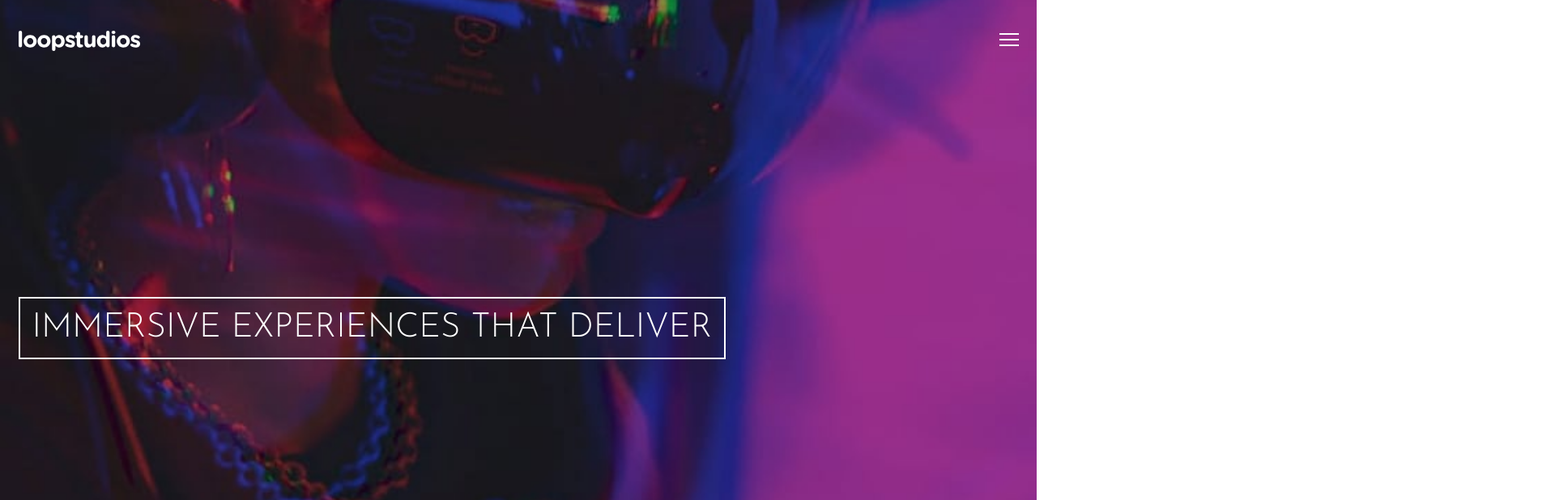
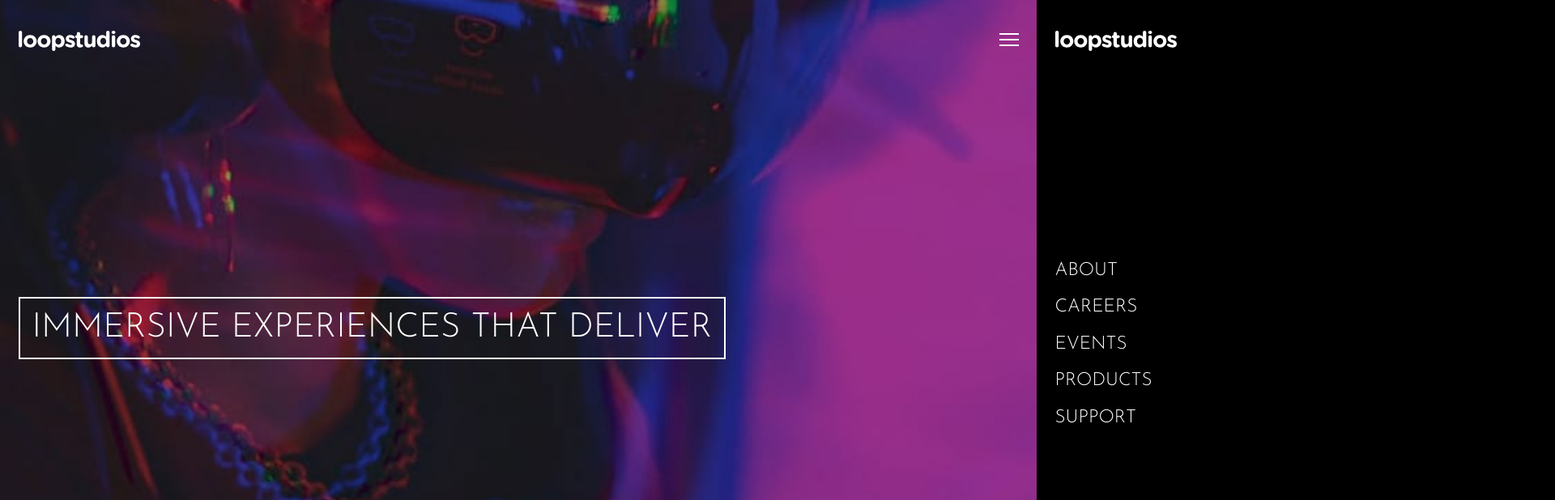
Before and after one commit to mirfanwebdev/loopstudio-landing-frontendmentor, a Vue app: page / in a window 1280 px wide. Shown: the top 618 px of the page at 81% size, 1920 px wide, since content can reach past the window. Built offline with nearby package versions, Linux system fonts and the light colour scheme.

Commit message:
add menu toggle and transition

```diff
--- a/src/App.vue
+++ b/src/App.vue
@@ -9,7 +9,7 @@ import { store } from './store';
 
 <template>
   <main>
-    <HamburgerMenu v-if="store.displayMenu"/>
+    <HamburgerMenu/>
     <Hero />
     <div class="main-section">
       <Interactive />
--- a/src/components/HamburgerMenu.vue
+++ b/src/components/HamburgerMenu.vue
@@ -3,7 +3,7 @@ import { store } from '../store';
 import BaseMenu from './BaseMenu.vue';
 </script>
 <template>
-    <div class="hamburger-menu">
+    <div class="hamburger-menu" :class="{ display: store.displayMenu }">
         <div class="header">
             <img class="logo" src="../assets/logo.svg" alt="logo"/>
             <button @click="store.toggleMenu">
@@ -25,10 +25,12 @@ button {
     position: absolute;
     z-index: 1;
     background-color: var(--black);
+    right: -100%;
     width: 100vw;
     height: 100vh;
     color: var(--white);
     padding: 2.5rem 1.5rem;
+    transition: right 0.3s ease;
 }
 .header {
     display: flex;
@@ -49,4 +51,7 @@ button {
     font-weight: 300;
     text-transform: uppercase;
 }
+.display {
+    right: 0;
+}
 </style>
```
